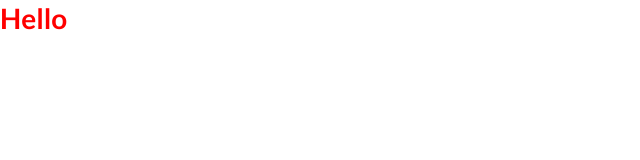
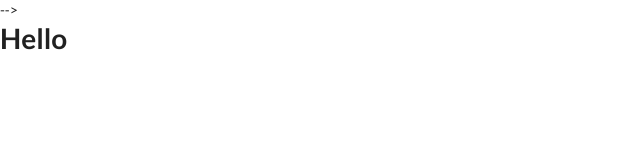
Before and after one commit to salimmayan/ProjectTestDrivenDev, a website: page src/index.html in a window 1280 px wide. Shown: the whole page, without its empty margins (0-640 px from the left). Drawn offline with nearby package versions, Linux system fonts and the light colour scheme; files that its build step writes are made by us from their sources.

Commit message:
Remove the css and javascript from index.html

```diff
--- a/src/index.html
+++ b/src/index.html
@@ -7,13 +7,10 @@
     <script src="https://code.jquery.com/jquery-3.1.1.min.js" crossorigin="anonymous"></script>
     <link rel="stylesheet" href="https://cdn.jsdelivr.net/npm/semantic-ui@2.4.2/dist/semantic.min.css">
     <script src="https://cdn.jsdelivr.net/npm/semantic-ui@2.4.2/dist/semantic.min.js"></script>
-    <!-- CSS Local Stylesheet -->
-    <link rel="stylesheet" type="text/css" href="../css/styles.css">
     <!-- jQuery CDN -->
     <script src="https://code.jquery.com/jquery-3.4.1.min.js" integrity="sha256-CSXorXvZcTkaix6Yvo6HppcZGetbYMGWSFlBw8HfCJo=" crossorigin="anonymous"></script>
     <!-- JavaScript Local Script Sheet -->
-    <script src="main.js"></script>
-    <title>Title Here</title>
+    <title>Title Here</title> -->
 </head>
 <body>
     <div class="container-ui">
```
